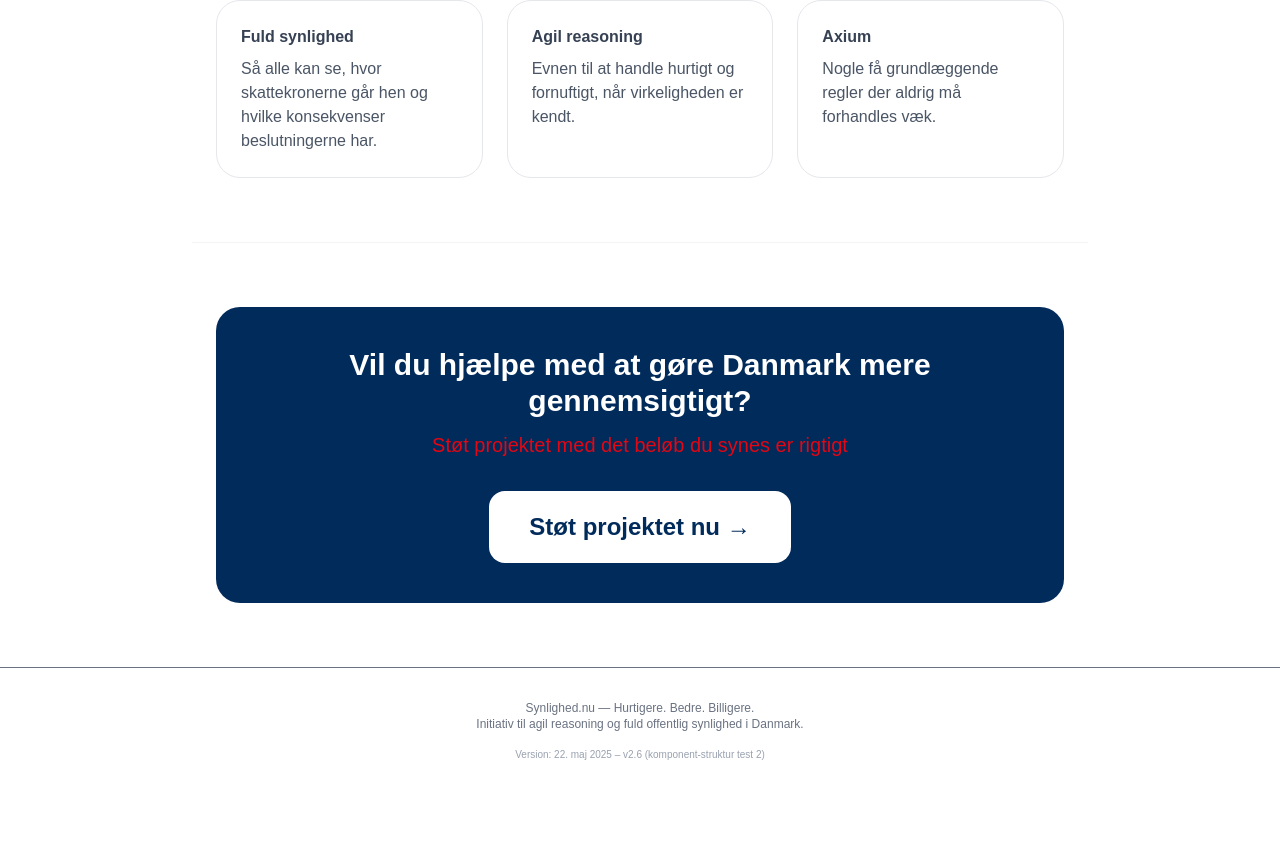
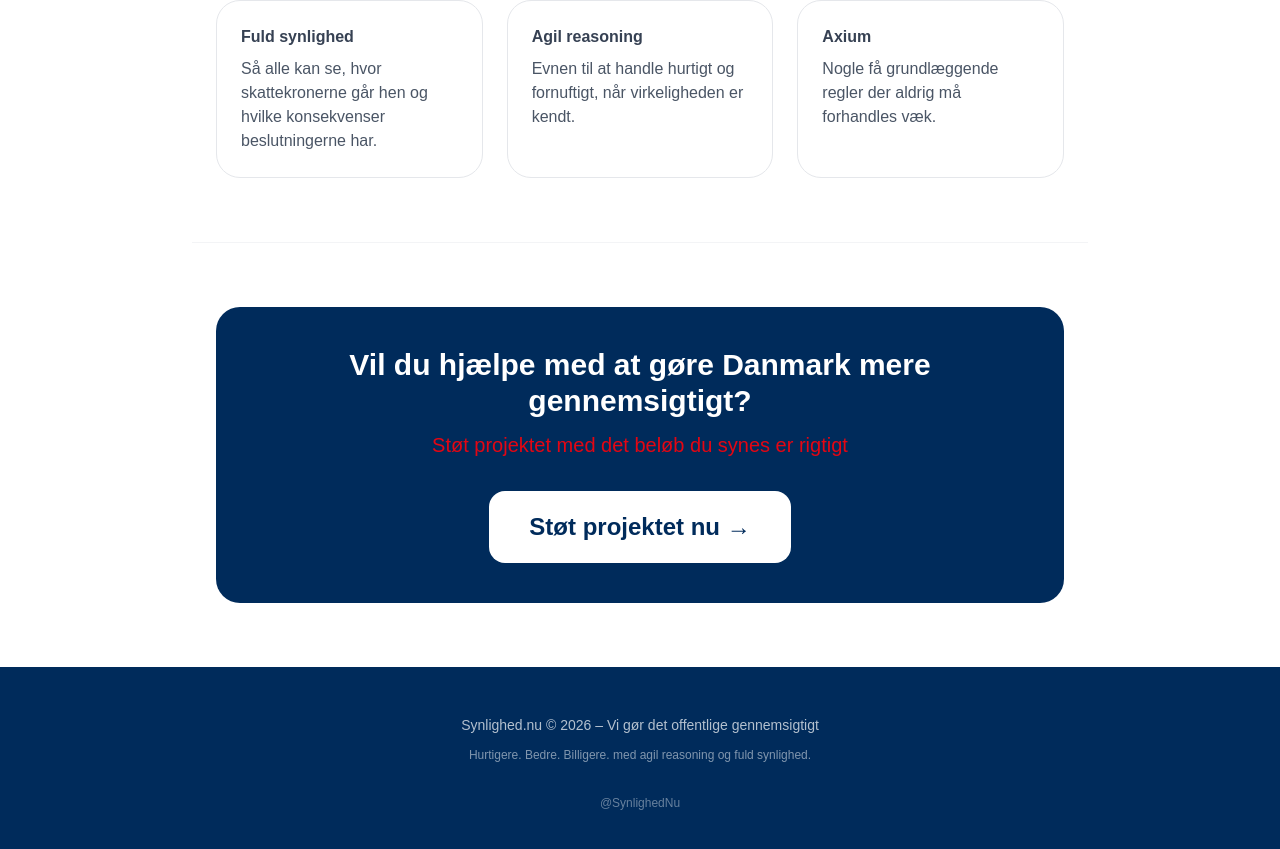
Before and after one commit to synlighed-nu/synlighed-nu-clean, a Next.js app: page / in a window 1280 px wide. Shown: the part 4274-5123 px from the top of the page. Before the commit the page ends 5068 px from the top, so only its background shows below. Built offline with nearby package versions, Linux system fonts and the light colour scheme.

Commit message:
Update _Footer.tsx

```diff
--- a/app/components/_Footer.tsx
+++ b/app/components/_Footer.tsx
@@ -4,12 +4,23 @@ import React from 'react';
 
 export default function Footer() {
   return (
-    <footer className="border-t py-8 text-center text-xs text-gray-500 bg-white">
-      <div className="max-w-6xl mx-auto px-6">
-        Synlighed.nu — Hurtigere. Bedre. Billigere.<br />
-        Initiativ til agil reasoning og fuld offentlig synlighed i Danmark.
-        <div className="mt-4 text-[10px] text-gray-400">
-         Version: 22. maj 2025 – v2.6 (komponent-struktur test 2)
+    <footer className="bg-[#002B5B] text-white py-12">
+      <div className="max-w-4xl mx-auto px-6 text-center">
+        <p className="text-sm opacity-70">
+          Synlighed.nu © 2026 – Vi gør det offentlige gennemsigtigt
+        </p>
+        <p className="text-xs opacity-50 mt-3">
+          Hurtigere. Bedre. Billigere. med agil reasoning og fuld synlighed.
+        </p>
+
+        <div className="mt-8 text-xs opacity-40">
+          <a
+            href="https://x.com/SynlighedNu"
+            target="_blank"
+            className="hover:text-white transition-colors"
+          >
+            @SynlighedNu
+          </a>
         </div>
       </div>
     </footer>
```
